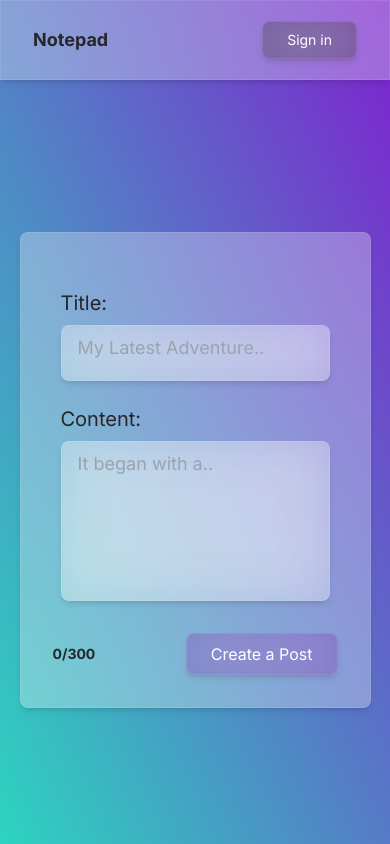
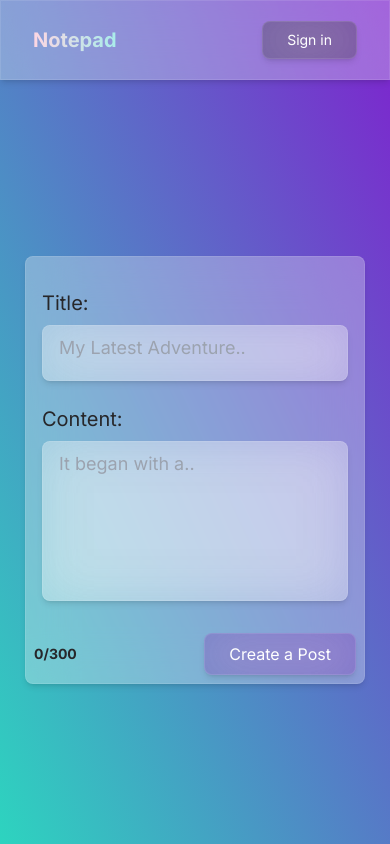
Before and after one commit to Alexjoshua14/Notepad, a Next.js app: page /new_note in a window 390 px wide. Built offline with nearby package versions, Linux system fonts and the light colour scheme; no server answers.

Commit message:
Update logo text and mobile sizing

```diff
--- a/src/app/globals.css
+++ b/src/app/globals.css
@@ -10,6 +10,13 @@
   @apply bg-zinc-50 bg-opacity-30 backdrop-blur-xl text-zinc-800 border-[1px] border-zinc-50 border-opacity-10 shadow-md;
 }
 
+.logo {
+  @apply font-bold text-xl;
+  -webkit-text-fill-color: transparent;
+  -webkit-background-clip: text;
+  background-image: linear-gradient(to left, #a8edea 0%, #fed6e3 100%);
+}
+
 .center {
   @apply justify-center items-center;
 }
--- a/src/app/page.tsx
+++ b/src/app/page.tsx
@@ -15,8 +15,8 @@ export default async function Home() {
   console.log(posts);
 
   return (
-    <main className="h-full w-full flex flex-col center px-24">
-      <div className="z-10 w-full max-w-5xl items-center justify-between font-mono text-sm lg:flex">
+    <main className="h-full w-full flex flex-col center">
+      <div className="z-10 w-full items-center justify-between font-mono text-sm lg:flex">
         <ul className="flex flex-col gap-4 center w-full">
           {posts.length === 0 ?
             <h1>{`No posts to show..`}</h1>
--- a/src/app/profile/page.tsx
+++ b/src/app/profile/page.tsx
@@ -12,9 +12,9 @@ export default async function Profile() {
   return (
     <main className="flex-1 flex center">
       {session?.user ?
-        <ProfileCard session={null} />
+        <ProfileCard session={session} />
         :
-        <div className="flex flex-col w-[360px] h-[240px] center gap-8 glassmorphism-white rounded">
+        <div className="flex flex-col w-[340px] sm:w-[360px] h-[240px] center gap-8 glassmorphism-white rounded">
           <span className="text-xl font-medium">Please Login..</span >
           <Login />
         </div>
--- a/src/components/AuthButtons.tsx
+++ b/src/components/AuthButtons.tsx
@@ -11,7 +11,7 @@ import { IoAddOutline } from 'react-icons/io5';
 export function Login() {
   return (
     <li className="list-none">
-      <button onClick={() => signIn()} className="text-sm bg-zinc-800 text-white py-2 px-6 rounded glassmorphism disabled:opacity-25">
+      <button onClick={() => signIn()} className="text-sm bg-zinc-800 text-white py-2 px-6 rounded glassmorphism disabled:opacity-25 hover:bg-opacity-40">
         Sign in
       </button>
     </li>
@@ -20,7 +20,7 @@ export function Login() {
 
 export function Logout() {
   return (
-    <button onClick={() => signOut()} className="text-sm bg-zinc-800 text-white py-2 px-6 rounded glassmorphism disabled:opacity-25">
+    <button onClick={() => signOut()} className="text-sm bg-zinc-800 text-white py-2 px-6 rounded glassmorphism disabled:opacity-25 hover:bg-opacity-40">
       Sign out
     </button>
   )
--- a/src/components/Cards.tsx
+++ b/src/components/Cards.tsx
@@ -8,7 +8,7 @@ import { Logout } from './AuthButtons';
 
 export function PostItem({ key, post }: { key: number, post: Post }) {
   return (
-    <li key={post.id} className="py-4 px-8 flex flex-col gap-2 rounded glassmorphism-white">
+    <li key={post.id} className="flex flex-col w-[300px] py-4 px-8 gap-2 rounded glassmorphism-white">
       <span className="text-lg font-semibold text-zinc-900">{post.title}</span>
       <span className="text-sm font-light text-zinc-800">{post.content}</span>
     </li>
@@ -17,7 +17,7 @@ export function PostItem({ key, post }: { key: number, post: Post }) {
 
 export function ProfileCard({ session }: { session: Session | null }) {
   return (
-    <div className="grid grid-cols-2 center w-[360px] h-[300px] pe-4 py-8 glassmorphism-white rounded cursor-default" >
+    <div className="grid grid-cols-2 center w-[340px] sm:w-[360px] h-[300px] pe-4 py-8 glassmorphism-white rounded cursor-default" >
       <div className="flex center">
         {session?.user?.image ? <Image src={session.user.image} alt="Profile Image" width={140} height={140} className="rounded" />
           : <div className="w-[140px] h-[140px] rounded bg-gradient-to-tr from-teal-600 to-teal-400 glassmorphism" />
--- a/src/components/Nav.tsx
+++ b/src/components/Nav.tsx
@@ -11,7 +11,7 @@ export async function Nav() {
   return (
     <nav className="flex justify-between items-center w-full h-20 py-4 px-8 fixed top-0 z-30 bg-gray-950 glassmorphism-white">
       <Link href="/" id="homeLink">
-        <h1 className="font-bold text-lg hover:scale-110 transition">
+        <h1 className="logo hover:scale-110 transition">
           Notepad
         </h1>
       </Link>
--- a/src/components/NewPost.tsx
+++ b/src/components/NewPost.tsx
@@ -36,7 +36,7 @@ export function NewPost() {
   }
 
   return (
-    <form id="new-post-form" className="glassmorphism-white rounded my-8 p-8 sm:w-[400px] md:w-[500px] lg:w-[600px]" action={handleSubmit}>
+    <form id="new-post-form" className="glassmorphism-white rounded my-8 p-2 sm:p-8 w-[340px] sm:w-[400px] md:w-[500px] lg:w-[600px]" action={handleSubmit}>
       <div className="flex flex-col my-4">
         <div className="flex flex-col md:flex-row justify-between py-2">
           <label htmlFor="title" className="text-xl mx-2 md:py-4" >Title:</label>
```
